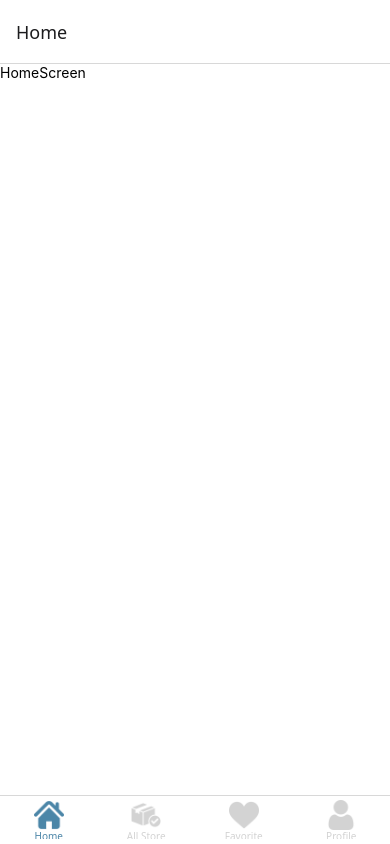
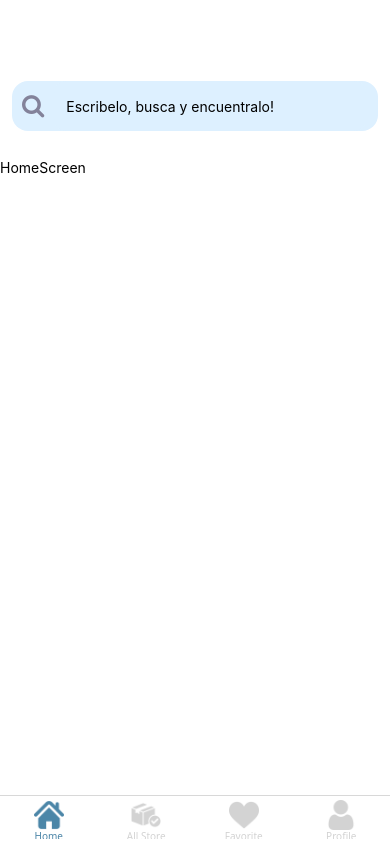
Before and after one commit to MAS2323/MboloProject, a React Native app: screen /HOME_STACK in a window 390 px wide. Built offline with nearby package versions, Linux system fonts and the light colour scheme.

Commit message:
primer commit

```diff
--- a/App.tsx
+++ b/App.tsx
@@ -1,6 +1,6 @@
 import {Platform, StyleSheet} from 'react-native';
 import React, {useEffect} from 'react';
-import SplashScreen from 'react-native-splash-screen';
+// import SplashScreen from 'react-native-splash-screen';
 import {DefaultTheme, NavigationContainer} from '@react-navigation/native';
 import StackNavigation from './src/navigation';
 
--- a/src/components/header/Header.tsx
+++ b/src/components/header/Header.tsx
@@ -1,14 +1,27 @@
-import {StyleSheet, Text, View} from 'react-native';
+// components/Header.js
 import React from 'react';
-
-const Header = () => {
+import {Text, View, TouchableOpacity} from 'react-native';
+// import {Ionicons} from '@expo/vector-icons';
+// import {Fontisto} from '@expo/vector-icons';
+import styles from './styles/mainHeader';
+const Header = ({location}) => {
   return (
-    <View>
-      <Text>Header</Text>
+    <View style={[styles.appBarWrapper, {marginTop: 53}]}>
+      <View style={styles.appBar}>
+        <TouchableOpacity onPress={() => {}}>
+          {/* <Ionicons name="location-outline" size={30} color="black" /> */}
+        </TouchableOpacity>
+        <Text style={styles.location}>{location}</Text>
+        <View style={{alignItems: 'flex-end'}}>
+          <TouchableOpacity
+          //   onPress={() => router.push('/cart/CartScreen')}
+          >
+            {/* <Fontisto name="shopping-bag" size={24} color={COLORS.black} /> */}
+          </TouchableOpacity>
+        </View>
+      </View>
     </View>
   );
 };
 
 export default Header;
-
-const styles = StyleSheet.create({});
--- /dev/null
+++ b/src/components/header/HeaderSearch.tsx
@@ -0,0 +1,56 @@
+import {
+  StyleSheet,
+  Text,
+  View,
+  TouchableOpacity,
+  TextInput,
+} from 'react-native';
+import React from 'react';
+import {useRouter} from 'expo-router';
+import styles from './styles/HeaderStyle';
+import Icon from 'react-native-vector-icons/FontAwesome';
+
+const HeaderScreen = ({title}) => {
+  return (
+    <View>
+      <View style={styles.searchIconContainer}>
+        <TouchableOpacity>
+          <Icon
+            name="search"
+            size={24}
+            color="black"
+            style={styles.searchIcon}
+          />
+        </TouchableOpacity>
+        <View style={styles.searchWrapper}>
+          <TextInput
+            style={styles.searchInput}
+            value=""
+            onPressIn={() => router.push('/cart/SearchScreen')}
+            placeholder="Escribelo, busca y encuentralo!"
+          />
+        </View>
+        {/* <View>
+          <TouchableOpacity style={styles.searchBtn}>
+            <Ionicons name="camera-outline" size={SIZES.xLarge} color="black" />
+          </TouchableOpacity>
+        </View> */}
+      </View>
+
+      <View>
+        <Text
+          style={{
+            textAlign: 'center',
+            marginTop: 7,
+            letterSpacing: 4,
+            marginBottom: 5,
+            color: 'gray',
+          }}>
+          {title}
+        </Text>
+      </View>
+    </View>
+  );
+};
+
+export default HeaderScreen;
--- /dev/null
+++ b/src/components/header/styles/HeaderStyle.tsx
@@ -0,0 +1,41 @@
+import {StyleSheet} from 'react-native';
+import {COLORS, SIZES} from '../../../constants';
+
+const styles = StyleSheet.create({
+  searchInput: {
+    width: '100%',
+    height: '100%',
+    paddingHorizontal: SIZES.small,
+  },
+  searchIcon: {
+    marginHorizontal: 10,
+    color: COLORS.gray,
+    marginTop: SIZES.small,
+  },
+  searchIconContainer: {
+    flexDirection: 'row',
+    justifyContent: 'center',
+    alignContent: 'center',
+    backgroundColor: COLORS.secondary,
+    borderRadius: SIZES.medium,
+    marginVertical: SIZES.medium,
+    height: 50,
+    marginHorizontal: 12,
+  },
+  searchWrapper: {
+    flex: 1,
+    backgroundColor: COLORS.secondary,
+    marginRight: SIZES.small,
+    borderRadius: SIZES.small,
+  },
+  searchBtn: {
+    width: 50,
+    height: '100%',
+    backgroundColor: COLORS.primary,
+    borderRadius: SIZES.medium,
+    alignItems: 'center',
+    justifyContent: 'center',
+  },
+});
+
+export default styles;
--- /dev/null
+++ b/src/components/header/styles/mainHeader.tsx
@@ -0,0 +1,57 @@
+import {StyleSheet} from 'react-native';
+import {COLORS, SIZES} from '../../../constants';
+
+const styles = StyleSheet.create({
+  searchBar: {
+    display: 'flex',
+    flexDirection: 'row',
+    alignItems: 'center',
+    marginBottom: 16,
+    justifyContent: 'space-between',
+    alignContent: 'center',
+    backgroundColor: 'white',
+    paddingHorizontal: 15,
+    borderRadius: 10,
+    color: 'black',
+  },
+  container: {
+    flex: 1,
+    padding: 10,
+    backgroundColor: '#f5f5f5',
+  },
+  appBarWrapper: {
+    marginHorizontal: 22,
+    marginTop: SIZES.small,
+  },
+  appBar: {
+    flexDirection: 'row',
+    justifyContent: 'space-between',
+    alignItems: 'center',
+  },
+  cartCount: {
+    position: 'absolute',
+    bottom: 16,
+    width: 16,
+    height: 16,
+    borderRadius: 8,
+    alignItems: 'center',
+    backgroundColor: 'green',
+    justifyContent: 'center',
+    zIndex: 99,
+  },
+  cartNumber: {
+    fontWeight: '600',
+    fontSize: 10,
+    color: COLORS.lightwhite,
+  },
+  location: {
+    textAlign: 'center',
+    marginTop: 7,
+    letterSpacing: 4,
+    marginBottom: 5,
+    color: 'gray',
+    fontSize: 20,
+  },
+});
+
+export default styles;
--- a/src/navigation/index.tsx
+++ b/src/navigation/index.tsx
@@ -48,6 +48,7 @@ function MyTabs() {
         component={HomeScreen}
         options={{
           title: 'Home',
+          headerShown: false,
           tabBarIcon: ({focused}) => (
             <Image
               source={IMAGES.HOME}
--- a/src/screens/tabs/HomeScreen.tsx
+++ b/src/screens/tabs/HomeScreen.tsx
@@ -1,9 +1,13 @@
 import {StyleSheet, Text, View} from 'react-native';
 import React from 'react';
+import HeaderScreen from '../../components/header/HeaderSearch';
+import Header from '../../components/header/Header';
 
 const HomeScreen = () => {
   return (
     <View>
+      <Header />
+      <HeaderScreen />
       <Text>HomeScreen</Text>
     </View>
   );
```
Also changed, not shown: src/components/menu/MenuScreen.tsx (added, +14 -0 lines), src/components/products/SlideSecction.tsx (added, +14 -0 lines), src/components/tendencia/TendenciaScreen.tsx (added, +14 -0 lines).
